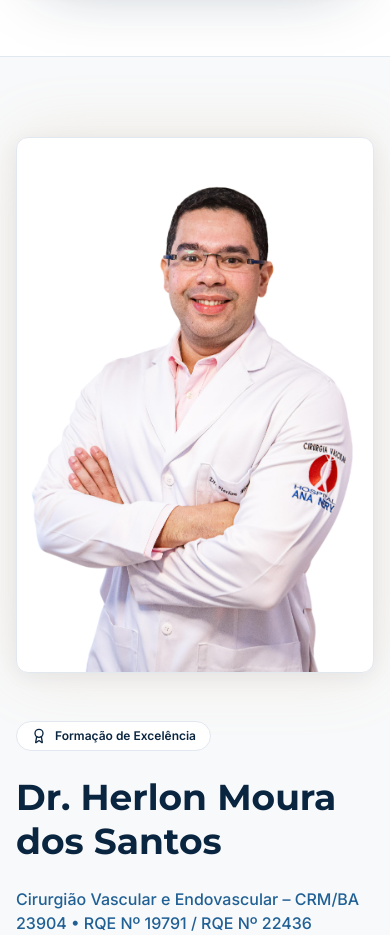
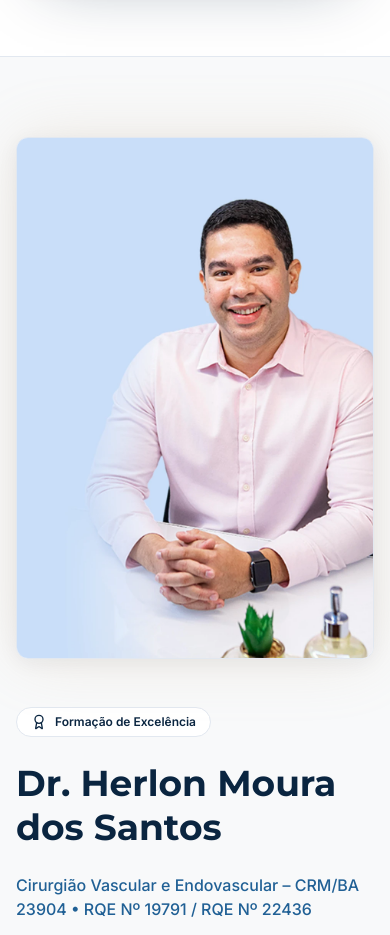
Before and after one commit to hudsonargollo/herlonmoura, a Next.js app: page / in a window 390 px wide. Shown: the part 7740-8675 px from the top of the page. Built offline with nearby package versions, Linux system fonts and the light colour scheme; a web font is replaced by a local one.

Commit message:
fix(home): stop reusing the hero portrait in the Sobre section
The hero portrait and the Sobre card both rendered dr-photoroom.png,
so the same photo appeared twice on the homepage. Sobre now uses a
distinct real photo from the same shoot (banner-mobile.png).

```diff
--- a/app/page.tsx
+++ b/app/page.tsx
@@ -576,11 +576,12 @@ export default function Home() {
                 <div className="absolute inset-0 rounded-3xl" style={{ backgroundColor: 'var(--g-color-accent)', opacity: 0.2, filter: 'blur(2rem)' }} />
                 <div className="relative z-10 overflow-hidden rounded-3xl" style={{ ...cardStyle, boxShadow: TOKEN.cardShadow }}>
                   <Image
-                    src="/images/brand/dr-photoroom.png"
+                    src="/images/brand/sobre-doctor.webp"
                     alt="Dr. Herlon Moura dos Santos"
-                    width={380}
-                    height={520}
-                    className="h-auto w-full object-cover"
+                    width={1294}
+                    height={1356}
+                    sizes="(max-width: 1024px) 380px, 32vw"
+                    className="h-[520px] w-full object-cover object-[62%_35%]"
                   />
                 </div>
               </div>
```
Also changed, not shown: public/images/brand/sobre-doctor.webp (added).
